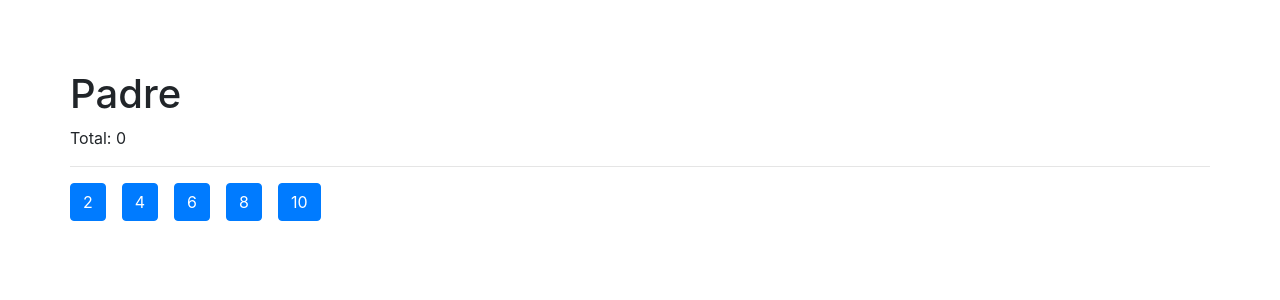
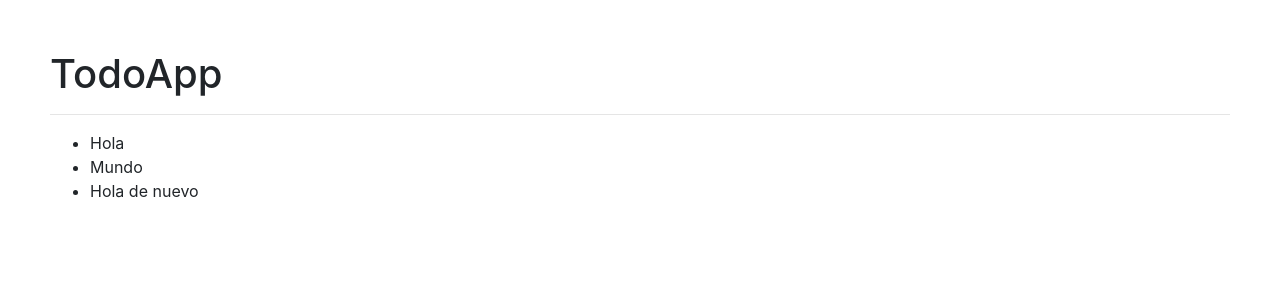
Before and after one commit to velascoandres/hook-app, a React (Create React App) app: page / in a window 1280 px wide. Shown: the top 300 px of the page. Built offline with nearby package versions, Linux system fonts and the light colour scheme.

Commit message:
init todos

```diff
--- a/src/HookApp.tsx
+++ b/src/HookApp.tsx
@@ -10,6 +10,7 @@ import { Layout } from './components/05-useLayoutEffect/Layout';
 import { CallbackHook } from './components/06-memos/CallbackHook'
 import { MemoHook } from './components/06-memos/MemoHook'
 import { Memorize } from './components/06-memos/Memorize'
+import { TodoApp } from './components/08-useReducer/TodoApp'
 
 export const HookApp = () => {
     return (
@@ -25,8 +26,9 @@ export const HookApp = () => {
             <Layout />
             <Memorize />
             <MemoHook />
+            <CallbackHook />
             */}
-            <CallbackHook />
+            <TodoApp />
         </div>
     );
 }
--- a/src/components/07-tarea-memo/Padre.tsx
+++ b/src/components/07-tarea-memo/Padre.tsx
@@ -42,5 +42,5 @@ export const Padre = () => {
             }
             {/* <Hijo /> */}
         </div>
-    )
+    );
 }
--- /dev/null
+++ b/src/components/08-useReducer/TodoApp.tsx
@@ -0,0 +1,27 @@
+import { useReducer } from 'react';
+import './styles.css';
+import { initialState, todoReducer } from './todoReducer';
+
+
+
+
+export const TodoApp = () => {
+
+    const [todos] = useReducer(todoReducer, initialState);
+
+    console.log(todos);
+
+    return (
+        <div>
+            <h1>TodoApp</h1>
+            <hr />
+
+            <ul>
+                <li>Hola</li>
+                <li>Mundo</li>
+                <li>Hola de nuevo</li>
+            </ul>
+
+        </div>
+    );
+}
--- /dev/null
+++ b/src/components/08-useReducer/styles.css
@@ -0,0 +1,3 @@
+body{
+    padding: 50px;
+}
--- /dev/null
+++ b/src/components/08-useReducer/todoReducer.ts
@@ -0,0 +1,41 @@
+import { Reducer } from "react";
+
+export interface ITodo {
+    id: number;
+    desc: string;
+    done: boolean;
+};
+
+export type TodosState = ITodo[];
+
+export const initialState: TodosState = [
+    {
+        id: new Date().getTime(),
+        desc: 'Aprender React',
+        done: false,
+    }
+];
+
+export enum TodoActionEnum {
+    agregar = 'AGREGAR'
+}
+
+export type TodoAction = {
+    type: TodoActionEnum,
+    payload: ITodo,
+};
+
+
+
+export const todoReducer: Reducer<TodosState, TodoAction> = (state: TodosState = [], action?: TodoAction) => {
+    switch(action?.type){
+        case TodoActionEnum.agregar:
+            return [
+                ...state,
+                action.payload,
+            ];
+        default:
+            return state;
+    }
+
+}
--- a/src/index.tsx
+++ b/src/index.tsx
@@ -3,12 +3,14 @@ import ReactDOM from 'react-dom';
 import { Padre } from './components/07-tarea-memo/Padre';
 import { HookApp } from './HookApp';
 
+
 ReactDOM.render(
   <React.StrictMode>
     {/*
+
+   <Padre />
+    */}
     <HookApp />
-    */}
-   <Padre />
   </React.StrictMode>,
   document.getElementById('root')
 );
```
